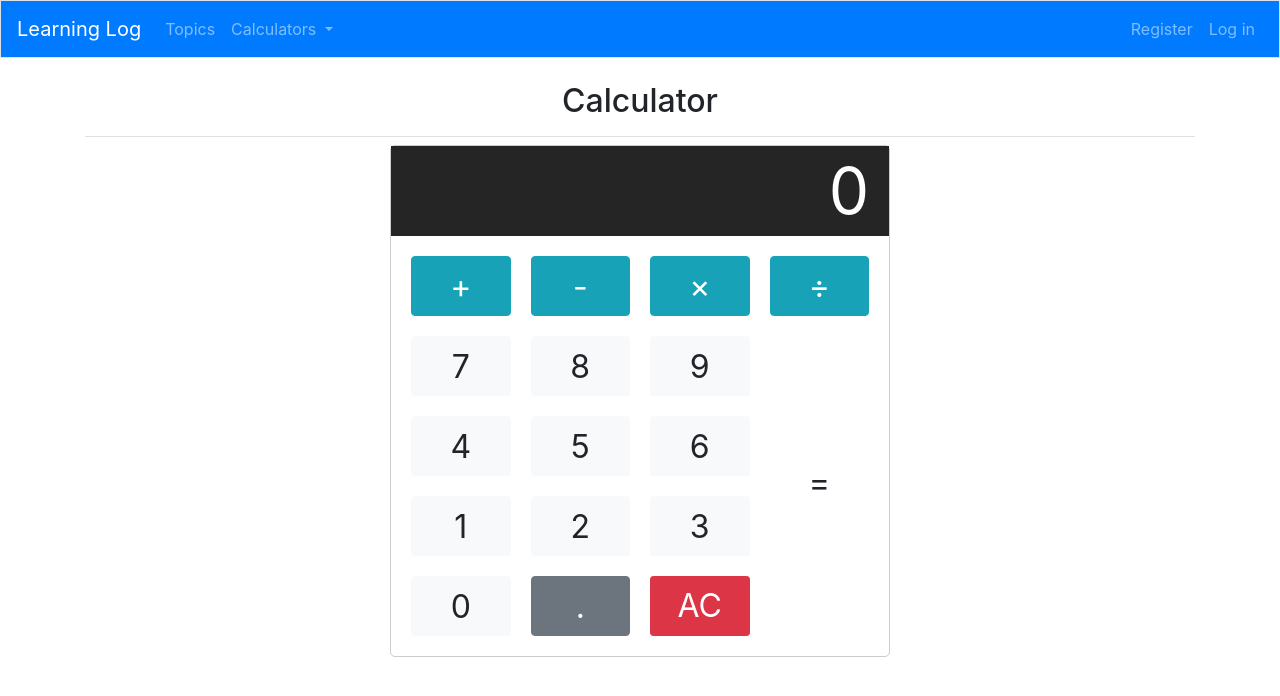
After one commit to efong505/p3, a Django app: page /calculators/calculator/ in a window 1280 px wide. The commit adds this page. Shown: the top 696 px of the page. Run offline with Django 4.2, Linux system fonts and the light colour scheme; some libraries are stand-ins or nearby versions.

Commit message:
calculator

```diff
--- /dev/null
+++ b/learning_logs/static/css/calc.css
@@ -0,0 +1,52 @@
+html {
+    /* font-size: 62.5%; */
+    box-sizing: border-box;
+
+  }
+
+  *,
+  *::before,
+  *::after {
+    margin: 0;
+    padding: 0;
+    box-sizing: inherit;
+  }
+
+
+  /* h2 {
+    font-size: 5em;
+  } */
+  .calculator {
+    border: 1px solid #ccc;
+    border-radius: 5px;
+    width: 500px;
+  }
+
+  .calculator-screen {
+    width: 100%;
+    height: 90px;
+    border: none;
+    background-color: #252525;
+    color: #fff;
+    text-align: right;
+    padding-right: 20px;
+    padding-left: 10px;
+    font-size: 4rem;
+  }
+
+  button {
+    height: 60px;
+    font-size: 2rem!important;
+  }
+
+  .equal-sign {
+    height: 98%;
+    grid-area: 2 / 4 / 6 / 5;
+  }
+
+  .calculator-keys {
+    display: grid;
+    grid-template-columns: repeat(4, 1fr);
+    grid-gap: 20px;
+    padding: 20px;
+  }
--- /dev/null
+++ b/learning_logs/static/js/calc.js
@@ -0,0 +1,103 @@
+const calculator = {
+    displayValue: '0',
+    firstOperand: null,
+    waitingForSecondOperand: false,
+    operator: null,
+  };
+
+  function inputDigit(digit) {
+    const { displayValue, waitingForSecondOperand } = calculator;
+
+    if (waitingForSecondOperand === true) {
+      calculator.displayValue = digit;
+      calculator.waitingForSecondOperand = false;
+    } else {
+      calculator.displayValue = displayValue === '0' ? digit : displayValue + digit;
+    }
+  }
+
+  function inputDecimal(dot) {
+    // If the `displayValue` does not contain a decimal point
+    if (!calculator.displayValue.includes(dot)) {
+      // Append the decimal point
+      calculator.displayValue += dot;
+    }
+  }
+
+  function handleOperator(nextOperator) {
+    const { firstOperand, displayValue, operator } = calculator
+    const inputValue = parseFloat(displayValue);
+
+    if (operator && calculator.waitingForSecondOperand)  {
+      calculator.operator = nextOperator;
+      return;
+    }
+
+    if (firstOperand == null) {
+      calculator.firstOperand = inputValue;
+    } else if (operator) {
+      const currentValue = firstOperand || 0;
+      const result = performCalculation[operator](currentValue, inputValue);
+
+      calculator.displayValue = String(result);
+      calculator.firstOperand = result;
+    }
+
+    calculator.waitingForSecondOperand = true;
+    calculator.operator = nextOperator;
+  }
+
+  const performCalculation = {
+    '/': (firstOperand, secondOperand) => firstOperand / secondOperand,
+
+    '*': (firstOperand, secondOperand) => firstOperand * secondOperand,
+
+    '+': (firstOperand, secondOperand) => firstOperand + secondOperand,
+
+    '-': (firstOperand, secondOperand) => firstOperand - secondOperand,
+
+    '=': (firstOperand, secondOperand) => secondOperand
+  };
+
+  function resetCalculator() {
+    calculator.displayValue = '0';
+    calculator.firstOperand = null;
+    calculator.waitingForSecondOperand = false;
+    calculator.operator = null;
+  }
+
+  function updateDisplay() {
+    const display = document.querySelector('.calculator-screen');
+    display.value = calculator.displayValue;
+  }
+
+  updateDisplay();
+
+  const keys = document.querySelector('.calculator-keys');
+  keys.addEventListener('click', (event) => {
+    const { target } = event;
+    if (!target.matches('button')) {
+      return;
+    }
+
+    if (target.classList.contains('operator')) {
+      handleOperator(target.value);
+      updateDisplay();
+      return;
+    }
+
+    if (target.classList.contains('decimal')) {
+      inputDecimal(target.value);
+      updateDisplay();
+      return;
+    }
+
+    if (target.classList.contains('all-clear')) {
+      resetCalculator();
+      updateDisplay();
+      return;
+    }
+
+    inputDigit(target.value);
+    updateDisplay();
+  });
--- a/learning_logs/templates/learning_logs/results.html
+++ b/learning_logs/templates/calculators/be_results.html
@@ -1,8 +1,8 @@
 {% extends 'learning_logs/base.html' %}
 {% block page_header %}<h1>Results</h1>{% endblock page_header %}
 {% block content %}
-<h3>The regular cost is: {{ reg }}<br />
-    The discounted cost is: {{ disc }}
+<h3>Regular cost: {{ reg }}<br />
+    Discounted cost: {{ disc }}
 </h3>
 <h2>The break-even point is: {{ results }} units.</h2>
 <h5><a href="{% url 'learning_logs:break_even' %}">Try another</a><h5>
--- /dev/null
+++ b/learning_logs/templates/calculators/calculator.html
@@ -0,0 +1,49 @@
+{% extends "learning_logs/base.html" %}
+{% load static %}
+{% load bootstrap4 %}
+{% block page_header %}
+<link href="{% static 'css/calc.css' %}" rel='stylesheet'>
+<h2 style="text-align:center;">Calculator</h2>
+
+{% endblock page_header %}
+
+
+{% block content %}
+<div class="container d-flex align-items-center justify-content-center">
+<div class="calculator card">
+
+    <input type="text" class="calculator-screen z-depth-1" value="" disabled />
+
+    <div class="calculator-keys">
+
+      <button type="button" class="operator btn btn-info" value="+">+</button>
+      <button type="button" class="operator btn btn-info" value="-">-</button>
+      <button type="button" class="operator btn btn-info" value="*">&times;</button>
+      <button type="button" class="operator btn btn-info" value="/">&divide;</button>
+
+      <button type="button" value="7" class="btn btn-light waves-effect">7</button>
+      <button type="button" value="8" class="btn btn-light waves-effect">8</button>
+      <button type="button" value="9" class="btn btn-light waves-effect">9</button>
+
+
+      <button type="button" value="4" class="btn btn-light waves-effect">4</button>
+      <button type="button" value="5" class="btn btn-light waves-effect">5</button>
+      <button type="button" value="6" class="btn btn-light waves-effect">6</button>
+
+
+      <button type="button" value="1" class="btn btn-light waves-effect">1</button>
+      <button type="button" value="2" class="btn btn-light waves-effect">2</button>
+      <button type="button" value="3" class="btn btn-light waves-effect">3</button>
+
+
+      <button type="button" value="0" class="btn btn-light waves-effect">0</button>
+      <button type="button" class="decimal function btn btn-secondary" value=".">.</button>
+      <button type="button" class="all-clear function btn btn-danger btn-sm" value="all-clear">AC</button>
+
+      <button type="button" class="equal-sign operator btn btn-default" value="=">=</button>
+
+    </div>
+  </div>
+
+</div>
+{% endblock content %}
--- a/learning_logs/templates/learning_logs/base.html
+++ b/learning_logs/templates/learning_logs/base.html
@@ -1,4 +1,5 @@
 {% load bootstrap4 %}
+{% load static %}
 <!DOCTYPE html>
 <html lang="en">
 <head>
@@ -8,6 +9,8 @@
     <title>Learning Log</title>
     {% bootstrap_css %}
     {% bootstrap_javascript jquery='full' %}
+
+
 </head>
 <body>
 {% include 'learning_logs/navbar.html' %}
@@ -18,6 +21,7 @@
     <div>
         {% block content %}{% endblock content %}
       </div>
-    </main>
+      <script type="text/javascript" src="{% static "js/calc.js" %}"></script>
+</main>
 </body>
 </html>
--- a/learning_logs/templates/learning_logs/navbar.html
+++ b/learning_logs/templates/learning_logs/navbar.html
@@ -9,11 +9,26 @@
       <div class="collapse navbar-collapse" id="navbarCollapse">
         <ul class="navbar-nav mr-auto">
             <li class="nav-item">
-                <a class="nav-link" href="{% url 'learning_logs:topics'%}">
-                    Topics</a></li>
-                    <li class="nav-item">
-                      <a class="nav-link" href="{% url 'learning_logs:break_even'%}">
-                          Break-Even Calc</a></li>
+              <a class="nav-link" href="{% url 'learning_logs:topics'%}">
+                Topics
+              </a>
+            </li>
+            <li class="nav-item dropdown">
+              <a class="nav-link dropdown-toggle" href="#" role="button" data-toggle="dropdown" aria-expanded="false">
+                Calculators
+              </a>
+              <div class="dropdown-menu">
+                <a class="dropdown-item" href="{% url 'learning_logs:calculator'%}">
+                  Calculator
+                </a>
+
+                <a class="dropdown-item" href="{% url 'learning_logs:break_even'%}">
+                  Break-Even Calc
+                </a>
+
+              </div>
+
+            </li>
             </ul>
 
             <ul class="navbar-nav ml-auto">
--- a/learning_logs/urls.py
+++ b/learning_logs/urls.py
@@ -26,6 +26,9 @@ urlpatterns=[
     path('delete_entry/<int:entry_id>/',views.delete_entry, name='delete_entry'),
 
     # Results for calculation
-    path('break_even/', views.break_even_point, name='break_even'),
+    path('calculators/break_even/', views.break_even_point, name='break_even'),
+
+    # Calculator
+    path('calculators/calculator/', views.calculator, name='calculator'),
 
 ]
--- a/learning_logs/views.py
+++ b/learning_logs/views.py
@@ -61,14 +61,15 @@ def break_even_point(request):
             # results = f"{round(fixed/(reg - disc),3):,}"
             results = f"{fixed/(reg - disc):,.2f}"
             # results = f"{calc}"
+            r = f"{reg:.2f}"
+            d = f"{disc:.2f}"
+            context = {'results':results, 'reg':r, 'disc':disc}
+            return render(request, 'calculators/be_results.html', context)
+    context = {'form':form}
+    return render(request, 'calculators/be_calculate.html', context)
 
-            context = {'results':results, 'reg':reg, 'disc':disc}
-            return render(request, 'learning_logs/results.html', context)
-    context = {'form':form}
-    return render(request, 'learning_logs/calculate.html', context)
-
-def results(request):
-    return render(request, 'learning_logs/results.html')
+def calculator(request):
+    return render(request, 'calculators/calculator.html')
 
 @login_required
 def new_entry(request,topic_id):
```
Also changed, not shown: db.sqlite3, learning_logs/templates/calculators/be_calculate.html (renamed from learning_logs/templates/learning_logs/calculate.html).
